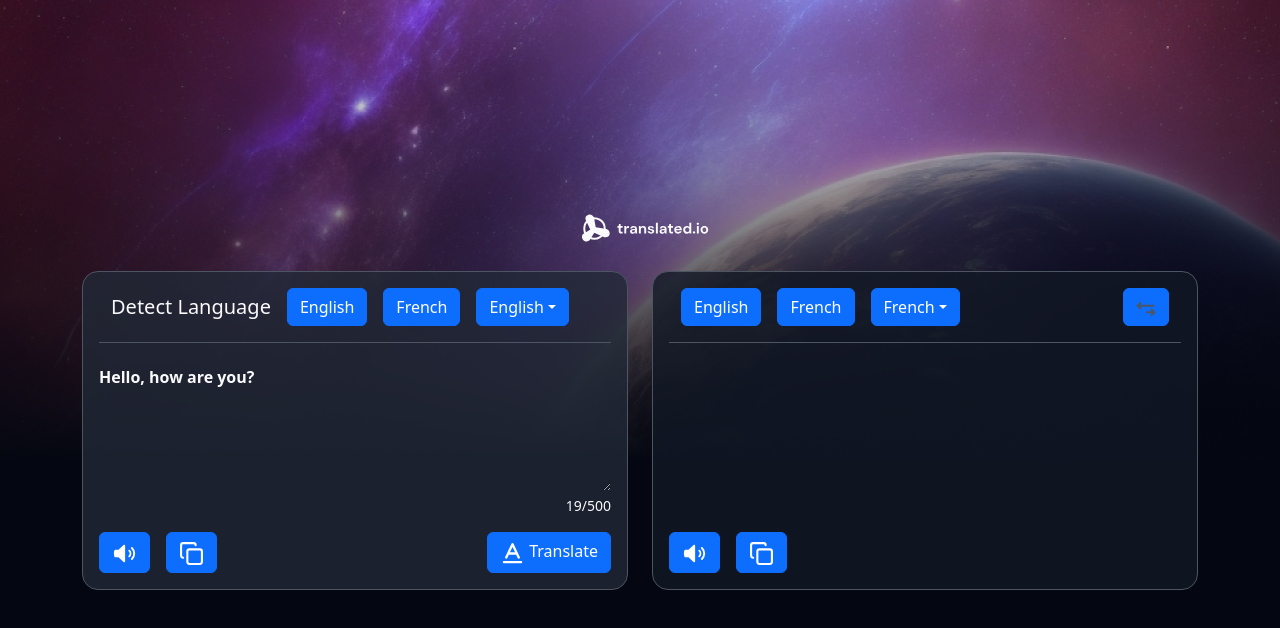
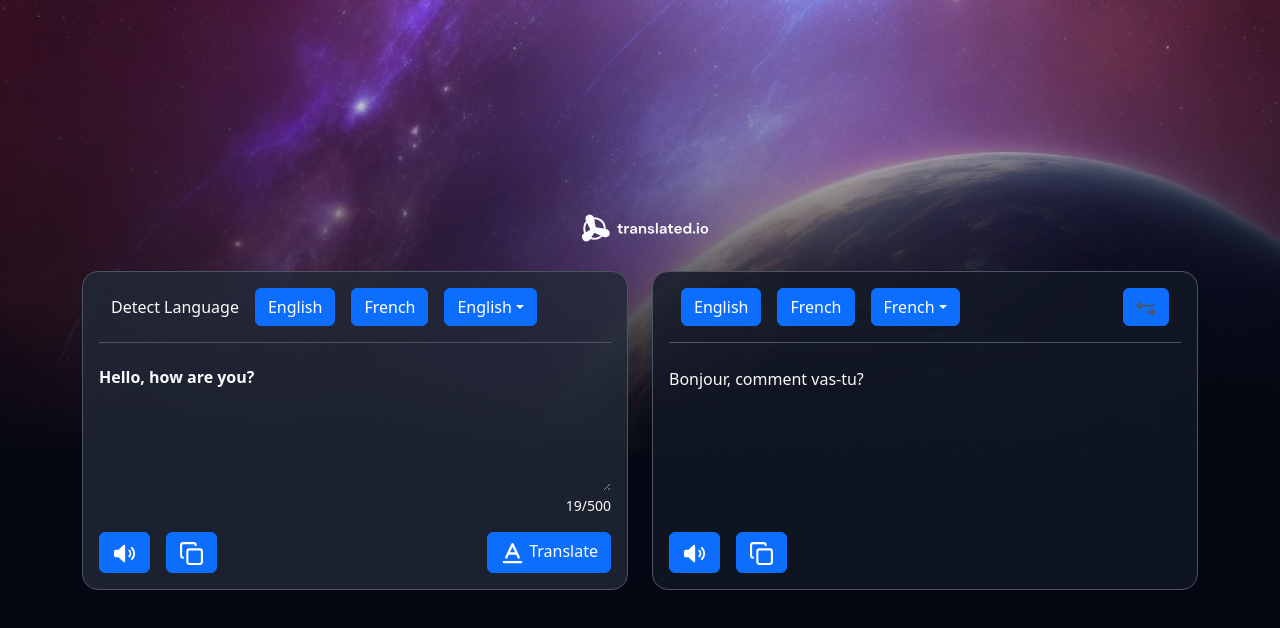
Before and after one commit to MrSeager/translate-app, a React (Create React App) app: page / in a window 1280 px wide. Shown: the top 628 px of the page. Built offline with nearby package versions, Linux system fonts and the light colour scheme.

Commit message:
8/6/2025

```diff
--- /dev/null
+++ b/src/components/CopyToast.tsx
@@ -0,0 +1,25 @@
+import { FC } from 'react';
+//Bootstrap
+import { Toast, ToastContainer } from 'react-bootstrap';
+
+interface CopyToastProps {
+    showTost: boolean,
+    setShowToast: (showTost: boolean) => void
+}
+
+const CopyToast: FC<CopyToastProps> = ({ showTost, setShowToast }) => {
+    return (
+        <ToastContainer position='top-center'>
+            <Toast
+                onClose={() => setShowToast(false)}
+                show={showTost} className='mt-5'
+                delay={2000}
+                autohide
+            >
+                <Toast.Body>Copied!</Toast.Body>
+            </Toast>
+        </ToastContainer>
+    );
+}
+
+export default CopyToast
--- a/src/components/TranslateApp.tsx
+++ b/src/components/TranslateApp.tsx
@@ -1,27 +1,27 @@
-import React, { FC, useState } from 'react';
+import { FC, useState } from 'react';
 //Components
 import './translateAppStyle.css';
+import TranslateSection from './TranslateSection.tsx';
+import TranslationSection from './TranslationSection.tsx';
+import CopyToast from './CopyToast.tsx';
 //Bootstrap
 import 'bootstrap/dist/css/bootstrap.css';
-import { Container, Image, Row, Col, Button, Dropdown, Form } from 'react-bootstrap';
+import { Container, Image, Row } from 'react-bootstrap';
 //Axios
 import axios from 'axios';
 //Spring
 import { useSpring, animated } from '@react-spring/web';
 //Images
 import LogoImg from '../resources/logo.svg';
-import HTLImg from '../resources/Horizontal_top_left_main.svg';
-//Icons
-import { HiMiniSpeakerWave } from "react-icons/hi2";
-import { LuCopy } from "react-icons/lu";
-import { PiTextAUnderlineBold } from "react-icons/pi";
 
 const TranslateApp: FC = () => {
-    const [langOne, setLangOne] = useState('en');
-    const [langSec, setLangSec] = useState('fr');
+    const [langOne, setLangOne] = useState<string>('en');
+    const [langSec, setLangSec] = useState<string>('fr');
 
-    const [translatingText, setTranslatingText] = useState("Hello, how are you?");
-    const [translatedText, setTranslatedText] = useState("");
+    const [translatingText, setTranslatingText] = useState<string>("Hello, how are you?");
+    const [translatedText, setTranslatedText] = useState<string>("Bonjour, comment vas-tu?");
+
+    const [showTost, setShowToast] = useState<boolean>(false);
 
     const handleTranslate = async () => {
         try {
@@ -45,7 +45,7 @@ const TranslateApp: FC = () => {
         setLangSec(prev => langOne);
     }
 
-    const languagesSet = {
+    const languagesSet: Record<string, string> = {
         'en': 'english',
         'fr': 'french',
         'es': 'spanish',
@@ -54,78 +54,59 @@ const TranslateApp: FC = () => {
         'ja': 'japanese',
     }
 
+    const handleCopy = (textForCopy: string) => {
+        navigator.clipboard.writeText(textForCopy)
+            .then(() => setShowToast(true))
+            .catch(err => console.error('Failed to copy text: ', err));
+    };
+
+    const speakText = (text: string, langCode: string) => {
+        const langMap: Record<string, string> = {
+            en: 'en-US',
+            fr: 'fr-FR',
+            es: 'es-ES',
+            uk: 'uk-UA',
+            de: 'de-DE',
+            ja: 'ja-JP',
+        };
+
+        const utterance = new SpeechSynthesisUtterance(text);
+        utterance.lang = langMap[langCode] || 'en-US'; // Adjust based on language
+        speechSynthesis.cancel(); // Stop any ongoing speech
+        speechSynthesis.speak(utterance);
+    };
+
+
     return (
         <Container fluid className='min-vh-100 cs-bg-image d-flex flex-column align-items-center justify-content-center gap-3'>
             <Image src={LogoImg} alt='logo' />
             <Container>
                 <Row>
-                    <Col lg={6} xs={12} className='py-0 my-1'>
-                        <Container className='cs-bg-one cs-border-one rounded rounded-4 p-3 d-flex flex-column'>
-                            <Container className='cs-tc-one d-flex gap-3 align-items-center cs-border-sec pb-3'>
-                                <h1 className='h5 m-0'>Detect Language</h1>
-                                <Button onClick={() => setLangOne('en')}>English</Button>
-                                <Button onClick={() => setLangOne('fr')}>French</Button>
-                                <Dropdown drop='down-centered'>
-                                    <Dropdown.Toggle id="dropdown-basic" className='text-capitalize'>
-                                        {languagesSet[langOne]}
-                                    </Dropdown.Toggle>
-
-                                    <Dropdown.Menu className='text-capitalize'>
-                                        <Dropdown.Item onClick={() => setLangOne('es')}>Spanish</Dropdown.Item>
-                                        <Dropdown.Item onClick={() => setLangOne('uk')}>Ukrainian</Dropdown.Item>
-                                        <Dropdown.Item onClick={() => setLangOne('de')}>German</Dropdown.Item>
-                                        <Dropdown.Item onClick={() => setLangOne('ja')}>Japanese</Dropdown.Item>
-                                    </Dropdown.Menu>
-                                </Dropdown>
-                            </Container>
-                            <Form className='my-3 d-flex flex-column align-items-end'>
-                                <Form.Control
-                                    as='textarea'
-                                    rows={5}
-                                    maxLength={500}
-                                    className='shadow-none px-0 w-100 bg-transparent border-0 cs-tc-one fw-semibold'
-                                    onChange={(e) => setTranslatingText(e.target.value)}
-                                    defaultValue={translatingText}
-                                />
-                                <Form.Text className='cs-tc-one'>
-                                    {translatingText.length}/500
-                                </Form.Text>
-                            </Form>
-                            <Container className='px-0 d-flex align-items-center cs-tc-one gap-3'>
-                                <Button><HiMiniSpeakerWave size={25} /></Button>
-                                <Button><LuCopy size={25} /></Button>
-                                <Button className='ms-auto' onClick={handleTranslate}><PiTextAUnderlineBold size={25} /> Translate</Button>
-                            </Container>
-                        </Container>
-                    </Col>
-                    <Col lg={6} xs={12} className='py-0 my-1'>
-                        <Container className='h-100 cs-bg-sec cs-border-one rounded rounded-4 p-3 d-flex flex-column'>
-                            <Container className='cs-tc-one d-flex gap-3 align-items-center cs-border-sec pb-3'>
-                                <Button onClick={() => setLangSec('en')}>English</Button>
-                                <Button onClick={() => setLangSec('fr')}>French</Button>
-                                <Dropdown drop='down-centered'>
-                                    <Dropdown.Toggle id="dropdown-basic" className='text-capitalize'>
-                                        {languagesSet[langSec]}
-                                    </Dropdown.Toggle>
-
-                                    <Dropdown.Menu className='text-capitalize'>
-                                        <Dropdown.Item onClick={() => setLangSec('es')}>Spanish</Dropdown.Item>
-                                        <Dropdown.Item onClick={() => setLangSec('uk')}>Ukrainian</Dropdown.Item>
-                                        <Dropdown.Item onClick={() => setLangSec('de')}>German</Dropdown.Item>
-                                        <Dropdown.Item onClick={() => setLangSec('ja')}>Japanese</Dropdown.Item>
-                                    </Dropdown.Menu>
-                                </Dropdown>
-                                <Button className='ms-auto' onClick={handleSwitch}><Image src={HTLImg} alt='img' /></Button>
-                            </Container>
-                                <p className='h-100 cs-tc-one mt-3'>{translatedText}</p>
-                            <Container className='px-0 d-flex align-items-center cs-tc-one gap-3'>
-                                <Button><HiMiniSpeakerWave size={25} /></Button>
-                                <Button><LuCopy size={25} /></Button>
-                            </Container>
-                        </Container>
-                    </Col>
+                    <TranslateSection
+                        setLangOne={setLangOne}
+                        languagesSet={languagesSet}
+                        langOne={langOne}
+                        translatingText={translatingText}
+                        setTranslatingText={setTranslatingText}
+                        handleTranslate={handleTranslate}
+                        handleCopy={handleCopy}
+                        speakText={speakText}
+                    />
+                    <TranslationSection
+                        setLangSec={setLangSec}
+                        languagesSet={languagesSet}
+                        langSec={langSec}
+                        handleSwitch={handleSwitch}
+                        translatedText={translatedText}
+                        handleCopy={handleCopy}
+                        speakText={speakText}
+                    />
                 </Row>
             </Container>
+            <CopyToast
+                showTost={showTost}
+                setShowToast={setShowToast}
+            />
         </Container>
     );
 }
--- /dev/null
+++ b/src/components/TranslateSection.tsx
@@ -0,0 +1,64 @@
+import { FC } from 'react';
+//Bootstrap
+import { Container, Col, Button, Dropdown, Form } from 'react-bootstrap';
+//Icons
+import { HiMiniSpeakerWave } from "react-icons/hi2";
+import { LuCopy } from "react-icons/lu";
+import { PiTextAUnderlineBold } from "react-icons/pi";
+
+interface TranslateSectionProps {
+    langOne: string,
+    setLangOne: (langOne: string) => void,
+    languagesSet: Record<string, string>,
+    translatingText: string,
+    setTranslatingText: (translatingText: string) => void,
+    handleTranslate: () => void,
+    handleCopy: (textForCopy: string) => void,
+    speakText: (text: string, langCode: string) => void,
+}
+
+const TranslateSection: FC<TranslateSectionProps> = ({ setLangOne, languagesSet, langOne, translatingText, setTranslatingText, handleTranslate, handleCopy, speakText }) => {
+    return (
+        <Col lg={6} xs={12} className='py-0 my-1'>
+            <Container className='user-select-none cs-bg-one cs-border-one rounded rounded-4 p-3 d-flex flex-column'>
+                <Container className='cs-tc-one d-flex gap-3 align-items-center cs-border-sec pb-3'>
+                    <h1 className='h6 m-0'>Detect Language</h1>
+                    <Button onClick={() => setLangOne('en')}>English</Button>
+                    <Button onClick={() => setLangOne('fr')}>French</Button>
+                    <Dropdown drop='down-centered'>
+                        <Dropdown.Toggle id="dropdown-basic" className='text-capitalize'>
+                            {languagesSet[langOne]}
+                        </Dropdown.Toggle>
+
+                        <Dropdown.Menu className='text-capitalize'>
+                            <Dropdown.Item onClick={() => setLangOne('es')}>Spanish</Dropdown.Item>
+                            <Dropdown.Item onClick={() => setLangOne('uk')}>Ukrainian</Dropdown.Item>
+                            <Dropdown.Item onClick={() => setLangOne('de')}>German</Dropdown.Item>
+                            <Dropdown.Item onClick={() => setLangOne('ja')}>Japanese</Dropdown.Item>
+                        </Dropdown.Menu>
+                    </Dropdown>
+                </Container>
+                <Form className='my-3 d-flex flex-column align-items-end'>
+                    <Form.Control
+                        as='textarea'
+                        rows={5}
+                        maxLength={500}
+                        className='shadow-none px-0 w-100 bg-transparent border-0 cs-tc-one fw-semibold'
+                        onChange={(e) => setTranslatingText(e.target.value)}
+                        defaultValue={translatingText}
+                    />
+                    <Form.Text className='cs-tc-one'>
+                        {translatingText.length}/500
+                    </Form.Text>
+                </Form>
+                <Container className='px-0 d-flex align-items-center cs-tc-one gap-3'>
+                    <Button onClick={() => speakText(translatingText, langOne)}><HiMiniSpeakerWave size={25} /></Button>
+                    <Button onClick={() => handleCopy(translatingText)}><LuCopy size={25} /></Button>
+                    <Button className='ms-auto' onClick={handleTranslate}><PiTextAUnderlineBold size={25} /> Translate</Button>
+                </Container>
+            </Container>
+        </Col>
+    );
+}
+
+export default TranslateSection;
--- /dev/null
+++ b/src/components/TranslationSection.tsx
@@ -0,0 +1,51 @@
+import { FC } from 'react';
+//Bootstrap
+import { Container, Image, Col, Button, Dropdown } from 'react-bootstrap';
+//Images
+import HTLImg from '../resources/Horizontal_top_left_main.svg';
+//Icons
+import { HiMiniSpeakerWave } from "react-icons/hi2";
+import { LuCopy } from "react-icons/lu";
+
+interface TranslationSectionProps {
+    setLangSec: (langSec: string) => void,
+    languagesSet: Record<string, string>,
+    langSec: string,
+    handleSwitch: () => void,
+    translatedText: string,
+    handleCopy: (textForCopy: string) => void,
+    speakText: (text: string, langCode: string) => void,
+}
+
+const TranslationSection: FC<TranslationSectionProps> = ({ setLangSec, languagesSet, langSec, handleSwitch, translatedText, handleCopy, speakText }) => {
+    return (
+        <Col lg={6} xs={12} className='py-0 my-1'>
+            <Container className='h-100 cs-bg-sec cs-border-one rounded rounded-4 p-3 d-flex flex-column'>
+                <Container className='cs-tc-one d-flex gap-3 align-items-center cs-border-sec pb-3'>
+                    <Button onClick={() => setLangSec('en')}>English</Button>
+                    <Button onClick={() => setLangSec('fr')}>French</Button>
+                    <Dropdown drop='down-centered'>
+                        <Dropdown.Toggle id="dropdown-basic" className='text-capitalize'>
+                            {languagesSet[langSec]}
+                        </Dropdown.Toggle>
+
+                        <Dropdown.Menu className='text-capitalize'>
+                            <Dropdown.Item onClick={() => setLangSec('es')}>Spanish</Dropdown.Item>
+                            <Dropdown.Item onClick={() => setLangSec('uk')}>Ukrainian</Dropdown.Item>
+                            <Dropdown.Item onClick={() => setLangSec('de')}>German</Dropdown.Item>
+                            <Dropdown.Item onClick={() => setLangSec('ja')}>Japanese</Dropdown.Item>
+                        </Dropdown.Menu>
+                    </Dropdown>
+                    <Button className='ms-auto' onClick={handleSwitch}><Image src={HTLImg} alt='img' /></Button>
+                </Container>
+                    <p className='h-100 cs-tc-one mt-4 p-0'>{translatedText}</p>
+                <Container className='px-0 d-flex align-items-center cs-tc-one gap-3'>
+                    <Button onClick={() => speakText(translatedText, langSec)}><HiMiniSpeakerWave size={25} /></Button>
+                    <Button onClick={() => handleCopy(translatedText)}><LuCopy size={25} /></Button>
+                </Container>
+            </Container>
+        </Col>
+    );
+}
+
+export default TranslationSection;
```
